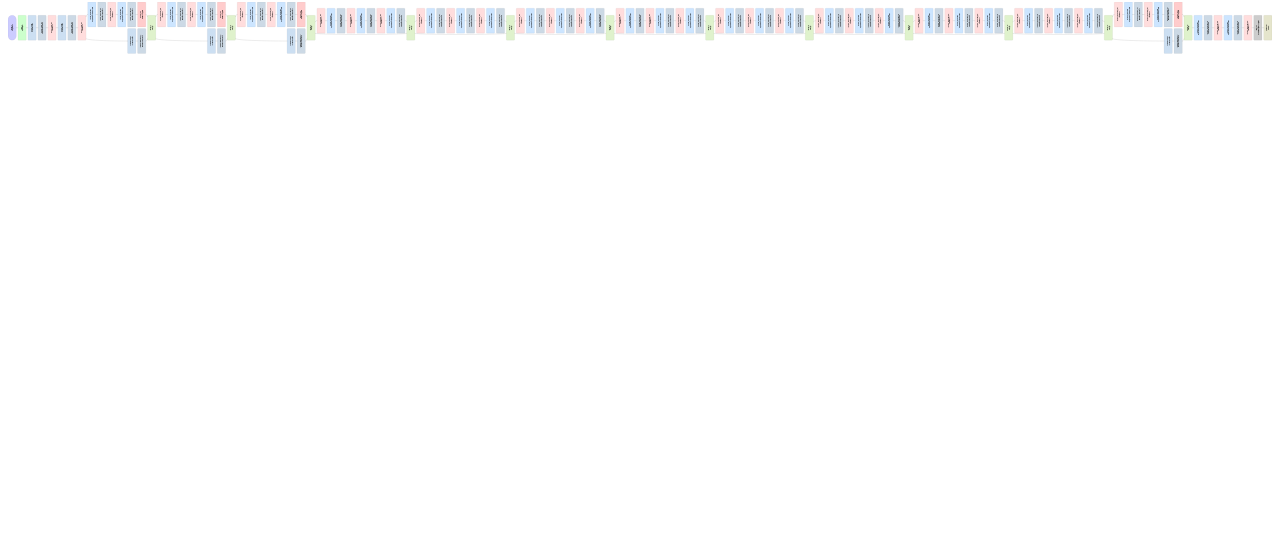
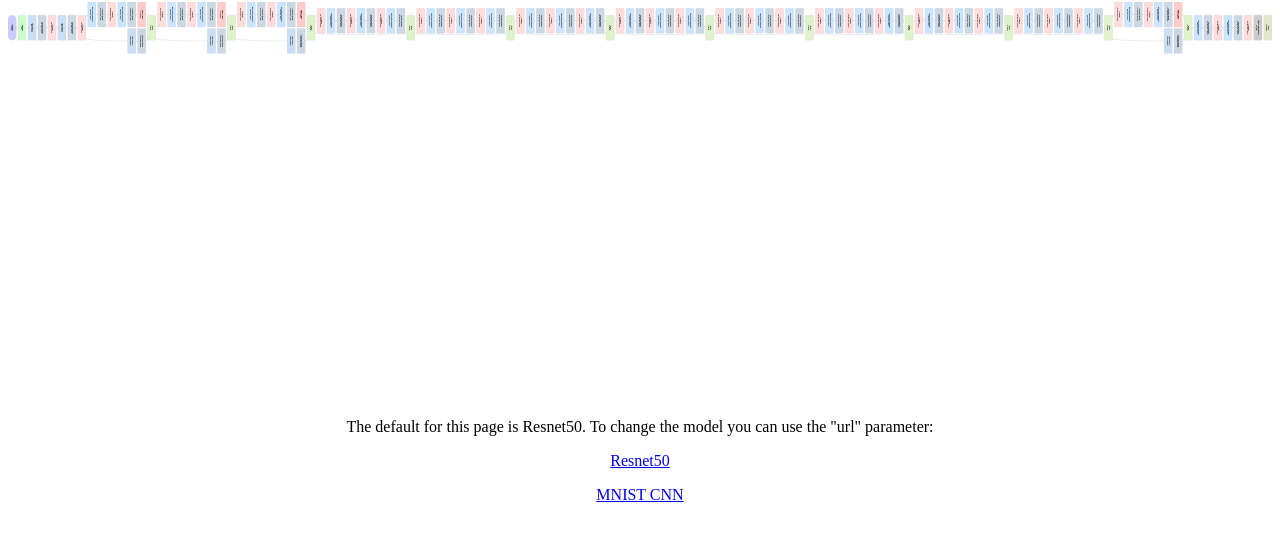
Before and after one commit to neurals-ro/keras-model-viewer, a plain HTML site: page index.html in a window 1280 px wide. Shown: the part 78-616 px from the top of the page. Drawn offline with nearby package versions, Linux system fonts and the light colour scheme.

Commit message:
url explain

```diff
--- a/index.html
+++ b/index.html
@@ -39,6 +39,9 @@
 
     <div id="drawing"></div>
 
+    <p>The default for this page is Resnet50. To change the model you can use the "url" parameter:</p>
+<p><a href="https://neurals-ro.github.io/keras-models-viewer/?url=https://raw.githubusercontent.com/transcranial/keras-js/master/demos/data/resnet50/resnet50.json">Resnet50</a></p>
+<p><a href="https://neurals-ro.github.io/keras-models-viewer/?url=https://raw.githubusercontent.com/transcranial/keras-js/master/demos/data/mnist_cnn/mnist_cnn.json">MNIST CNN</a></p>
 
 
 </center>
```
